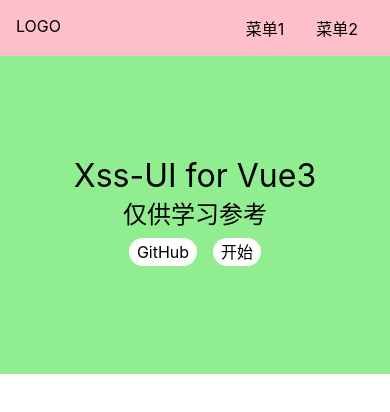
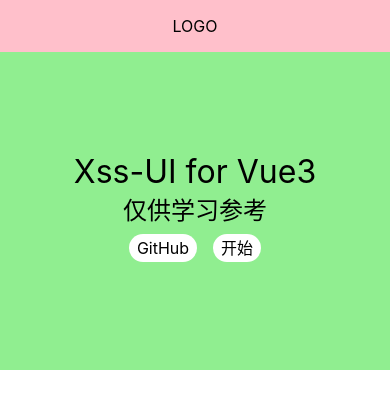
Before and after one commit to bycgxss/xss-ui-vue3, a Vue app: page /#/ in a window 390 px wide. Shown: the top 412 px of the page. Built offline with nearby package versions, Linux system fonts and the light colour scheme.

Commit message:
TopNav Responsive

```diff
--- a/src/components/TopNav.vue
+++ b/src/components/TopNav.vue
@@ -31,6 +31,8 @@
   padding: 16px;
   position: relative;
   z-index: 10;
+  justify-content: center;
+  align-items: center;
   > .logo {
     max-width: 6em;
     margin-right: auto;
@@ -43,5 +45,9 @@
       margin: 0 1em;
     }
   }
+  @media (max-width: 500px) {
+    > .menu { display: none; }
+    > .logo { margin: 0 auto; }
+  }
 }
 </style>
```
